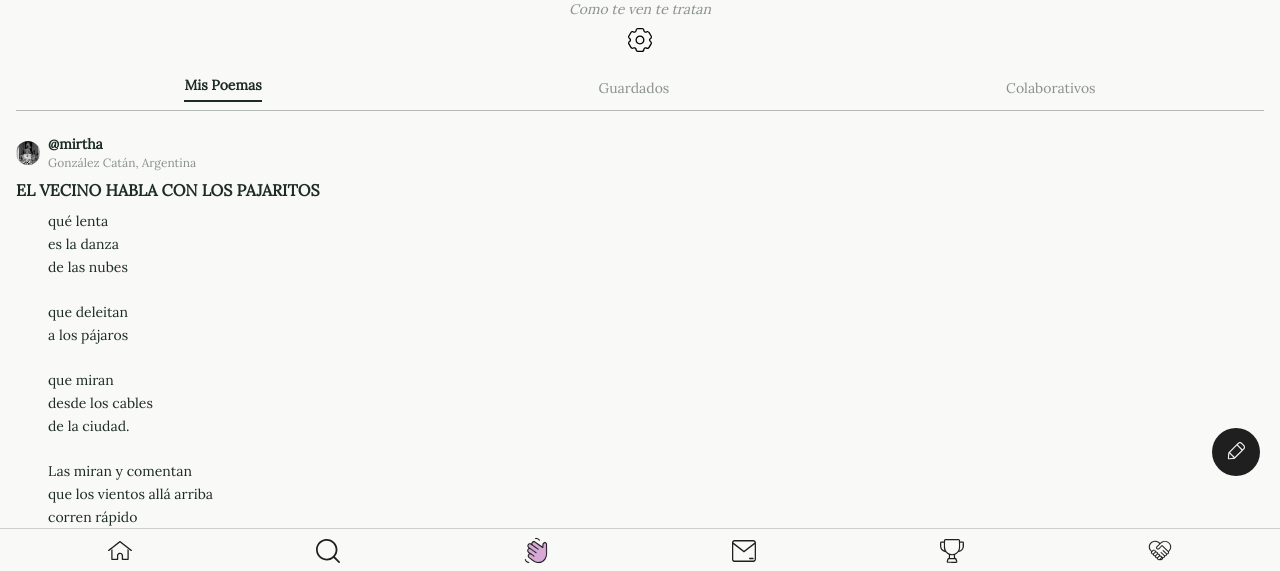
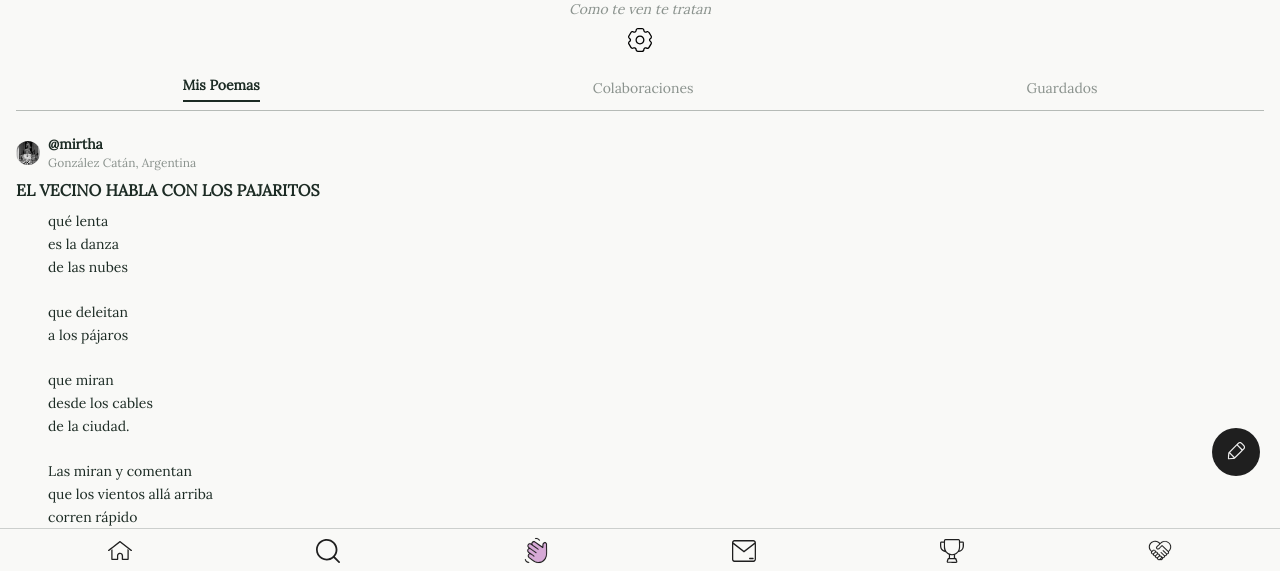
Before and after one commit to Camililita/babeli-o, a Next.js app: page /perfil in a window 1280 px wide. Shown: the part 228-799 px from the top of the page. Built offline with nearby package versions, Linux system fonts and the light colour scheme.

Commit message:
Update perfil.js

```diff
--- a/pages/perfil.js
+++ b/pages/perfil.js
@@ -15,7 +15,7 @@ export default function Perfil() {
         <title>Perfil – Babel</title>
       </Head>
 
-      <div className="h-screen flex flex-col bg-[#F9F9F7] text-[#1C2B24] font-lora relative">
+      <div className="h-screen bg-[#F9F9F7] text-[#1C2B24] font-lora relative">
         {/* Encabezado */}
         <div className="sticky top-0 z-40 bg-[#F9F9F7] px-4 pt-6 pb-2">
           <div className="flex items-center justify-between mb-4">
@@ -45,13 +45,13 @@ export default function Perfil() {
           {/* Tabs */}
           <div className="flex justify-around border-b border-[#1C2B24]/30 text-sm">
             <button className="py-2 font-semibold relative text-[#1C2B24] after:content-[''] after:block after:h-[2px] after:w-full after:bg-[#1C2B24] after:mt-1">Mis Poemas</button>
+            <button className="py-2 text-[#1C2B24]/50">Colaboraciones</button>
             <button className="py-2 text-[#1C2B24]/50">Guardados</button>
-            <button className="py-2 text-[#1C2B24]/50">Colaborativos</button>
           </div>
         </div>
 
         {/* Poemas */}
-        <main className="flex-1 overflow-y-auto bg-[#F9F9F7] px-4 pb-[72px] pt-4">
+        <main className="overflow-y-scroll h-full px-4 pb-[72px] pt-4">
           {poems.map((poem, index) => (
             <div key={index} className="mb-6">
               <div className="flex items-center gap-2 mb-1">
```
